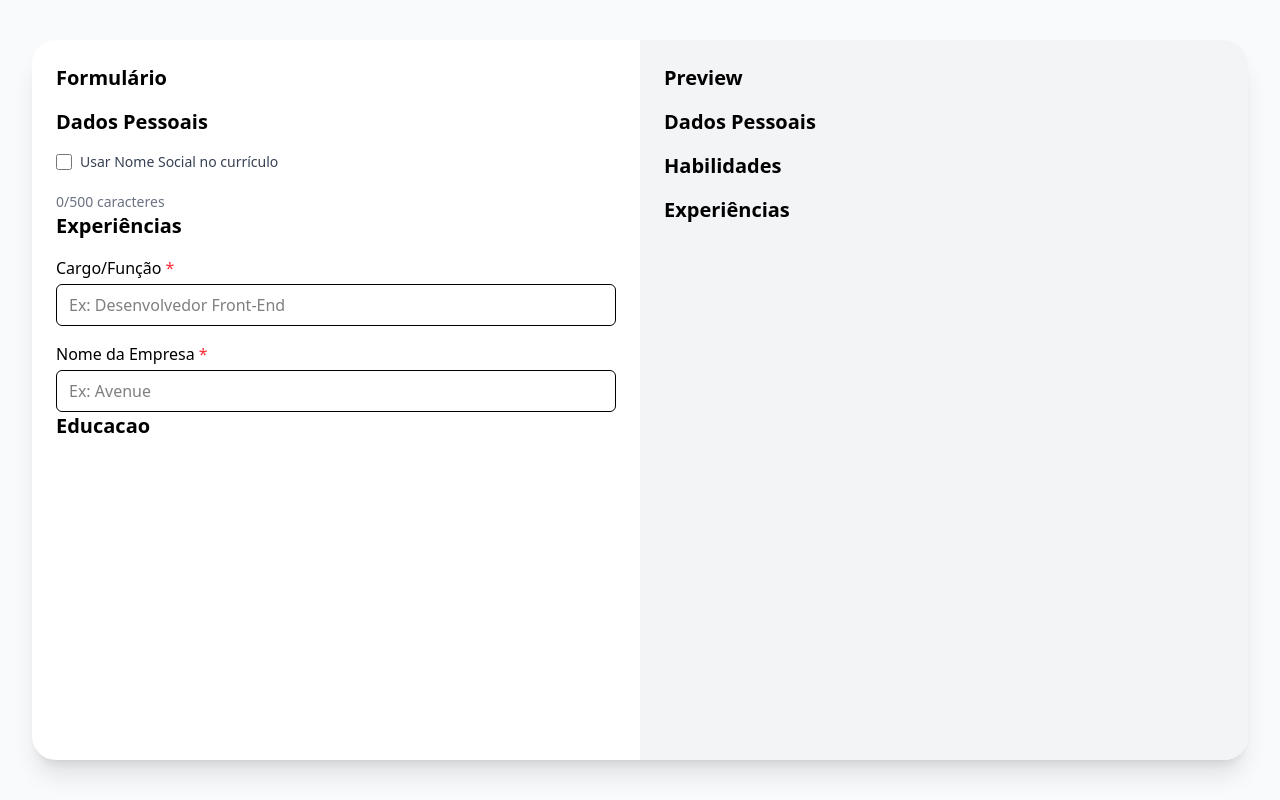
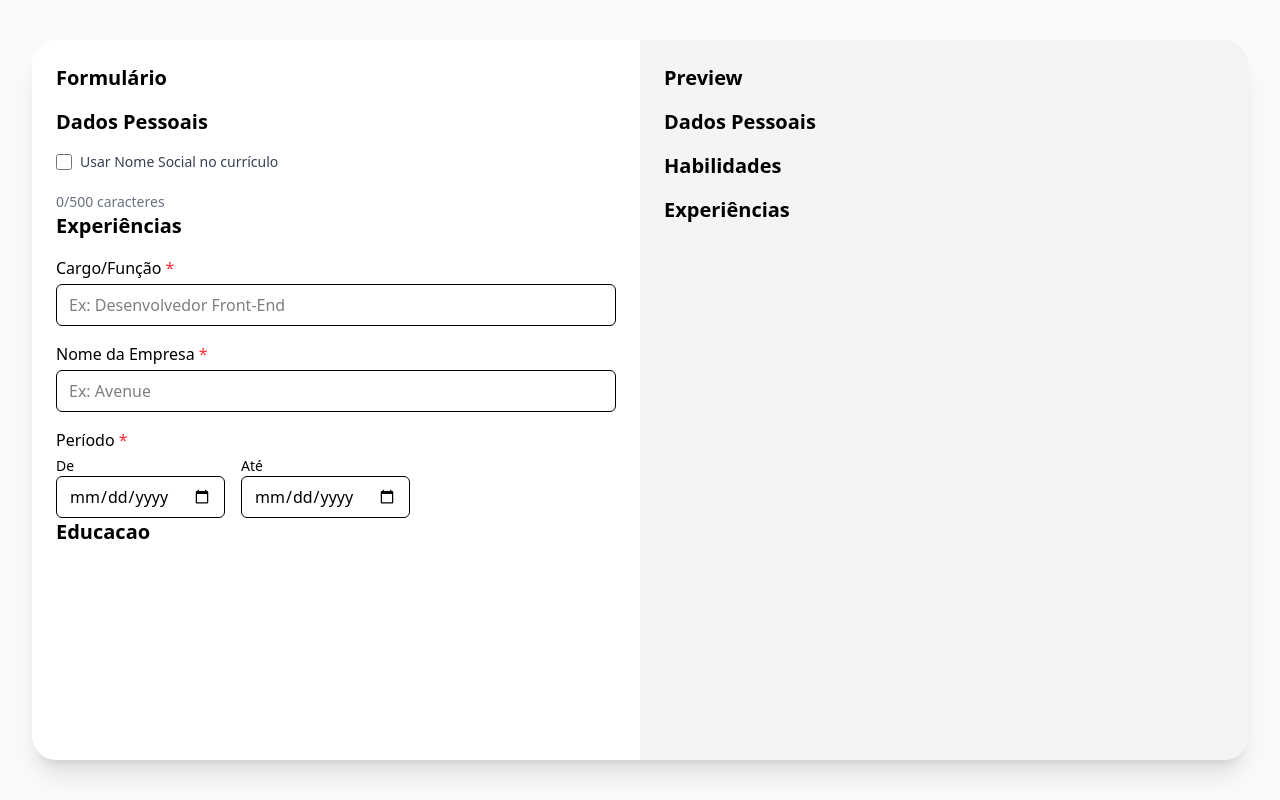
Before and after one commit to Toteck/nextfolio, a React (Vite) app: page / in a window 1280 px wide. Built offline with nearby package versions, Linux system fonts and the light colour scheme.

Commit message:
feat(input-periodo): implementa campos de data de início e fim do período da experiência

```diff
--- a/src/components/form/experiencias/InputPeriodo.tsx
+++ b/src/components/form/experiencias/InputPeriodo.tsx
@@ -1,5 +1,33 @@
+import { useState } from "react";
+
 export function InputPeriodo() {
-    return (
-        <></>
-    )
+  const [startPeriod, setStartPeriod] = useState("");
+  const [finishPeriod, setFinishPeriod] = useState("");
+  return (
+    <div className="flex flex-col">
+      <label className="font-medium mb-1">
+        Período <span className="text-red-500">*</span>
+      </label>
+      <div className="flex items-center gap-4">
+        <div className="flex flex-col">
+          <span className="text-sm">De</span>
+          <input
+            type="date"
+            value={startPeriod}
+            onChange={(e) => setStartPeriod(e.target.value)}
+            className="border border-black rounded-md px-3 py-2 bg-white focus:outline-none focus:border-blue-500"
+          />
+        </div>
+        <div className="flex flex-col">
+          <span className="text-sm">Até</span>
+          <input
+            type="date"
+            value={finishPeriod}
+            onChange={(e) => setFinishPeriod(e.target.value)}
+            className="border border-black rounded-md px-3 py-2 bg-white focus:outline-none focus:border-blue-500"
+          />
+        </div>
+      </div>
+    </div>
+  );
 }
```
